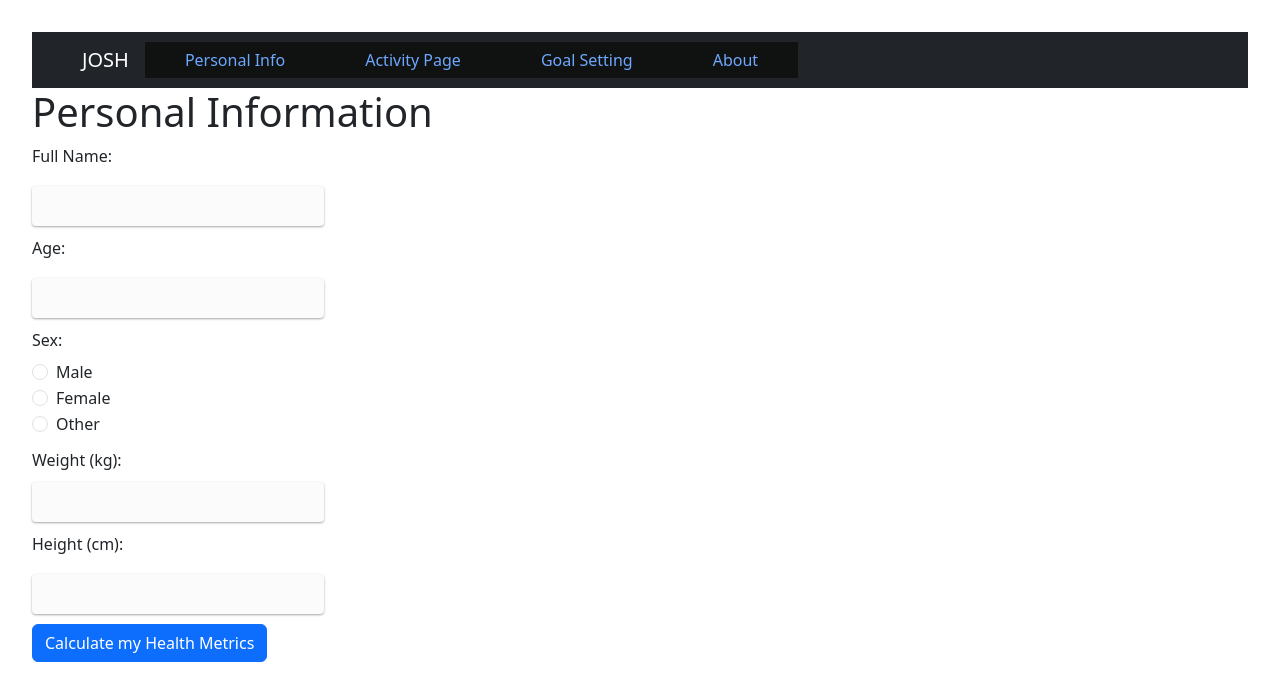
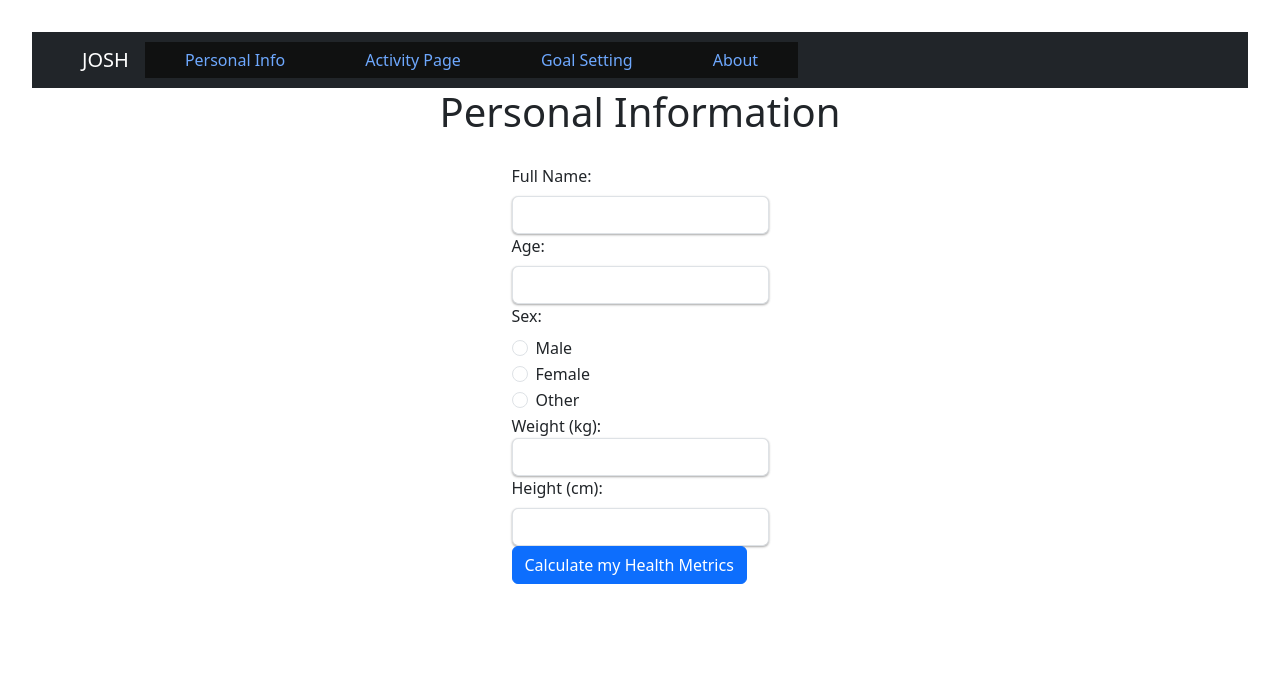
Before and after one commit to HBADE2002/Fitness-tracker-app-personal, a React (Vite) app: page /personal-info-page in a window 1280 px wide. Shown: the top 700 px of the page. Built offline with nearby package versions, Linux system fonts and the light colour scheme.

Commit message:
minor css additions, more to be done eventually

```diff
--- a/src/App.css
+++ b/src/App.css
@@ -92,3 +92,40 @@
    color: darkgreen;
 
 }
+
+.goal-setting-container{
+  width: 100%;
+  display: flex;
+  flex-direction: column;
+  flex-wrap: nowrap;
+  gap: 20px;
+  align-items: center;
+  justify-content: center;
+}
+.health-metrics-container{
+  width: 100%;
+  display: flex;
+  flex-direction: column;
+  flex-wrap: nowrap;
+  gap: 20px;
+  align-items: center;
+  justify-content: center;
+}
+.activity-page-container{
+  width: 100%;
+  display: flex;
+  flex-direction: column;
+  flex-wrap: nowrap;
+  gap: 20px;
+  align-items: center;
+  justify-content: center;
+}
+.personal-info-container{
+  width: 100%;
+  display: flex;
+  flex-direction: column;
+  flex-wrap: nowrap;
+  gap: 20px;
+  align-items: center;
+  justify-content: center;
+}
--- a/src/components/Workout-components/WorkoutList.jsx
+++ b/src/components/Workout-components/WorkoutList.jsx
@@ -3,6 +3,7 @@
 import React from "react";
 import { useDispatch, useSelector } from "react-redux";
 import { deleteActivity } from "../../App/activitySlice";
+import {Button} from "react-bootstrap"
 
 const WorkoutList = ({ onEdit }) => {
   const dispatch = useDispatch();
@@ -22,8 +23,8 @@ const WorkoutList = ({ onEdit }) => {
               <span>{activity.type}</span> |
               <span>{activity.duration} mins</span> |
               <span>{activity.distance} km</span>
-              <button onClick={() => onEdit(activity.id)}>Edit</button>
-              <button onClick={() => handleDelete(activity.id)}>Delete</button>
+              <Button onClick={() => onEdit(activity.id)}>Edit</Button>
+              <Button onClick={() => handleDelete(activity.id)}>Delete</Button>
             </div>
           </li>
         ))}
--- a/src/pages/ActivityPage.jsx
+++ b/src/pages/ActivityPage.jsx
@@ -8,7 +8,7 @@ const ActivityPage = () => {
   const [editingId, setEditingId] = useState(null);
 
   return (
-    <div>
+    <div className="activity-page-container">
       <h1>Activity Tracker</h1>
       {editingId ? <EditWorkout id={editingId} /> : <AddWorkout />}
       <WorkoutList onEdit={setEditingId} />
--- a/src/pages/GoalSetting.jsx
+++ b/src/pages/GoalSetting.jsx
@@ -12,7 +12,7 @@ const GoalSetting = () => {
   const [selectedGoal, setSelectedGoal] = useState(null);
 
   return (
-    <div className="space-y-8">
+    <div className="space-y-8 goal-setting-container">
       <h2 className="text-2xl font-bold">Goal Setting</h2>
 
       {/* Add New Goal */}
--- a/src/pages/HealthMetricsComponent.jsx
+++ b/src/pages/HealthMetricsComponent.jsx
@@ -23,7 +23,7 @@ function HealthMetricsComponent({ weight, height }) {
   }, [height, dispatch]);
 
   return (
-    <div>
+    <div className="health-metrics-container">
       <h2>Health Metrics</h2>
       <p>BMI: {bmi !== null ? bmi.toFixed(2) : 'N/A'}</p>
       <p>Nutrition Level: {nutritionLevel || 'N/A'}</p>
--- a/src/pages/PersonalInfoSignup.jsx
+++ b/src/pages/PersonalInfoSignup.jsx
@@ -24,14 +24,14 @@ function PersonalInfoSignup() {
   };
 
   return (
-    <div className="info-body-container">
+    <div className="personal-info-container">
       <div>
         <h1>Personal Information</h1>
       </div>
       <div>
-        <Form className="personalInfo-input-container" onSubmit={handleSubmit}>
+        <Form onSubmit={handleSubmit}>
           <Form.Label htmlFor="name">Full Name:</Form.Label>
-          <input
+          <Form.Control
             className="input-container"
             type="text"
             id="name"
@@ -41,7 +41,7 @@ function PersonalInfoSignup() {
             required
           />
           <Form.Label htmlFor="name">Age:</Form.Label>
-          <input
+          <Form.Control
             className="input-container"
             type="number"
             id="age"
@@ -87,7 +87,7 @@ function PersonalInfoSignup() {
             </div>
           </Form.Group>
           <label htmlFor="name">Weight (kg):</label>
-          <input
+          <Form.Control
             className="input-container"
             type="number"
             id="weight"
@@ -97,7 +97,7 @@ function PersonalInfoSignup() {
             required
           />
           <Form.Label htmlFor="name">Height (cm):</Form.Label>
-          <input
+          <Form.Control
             className="input-container"
             type="number"
             id="height"
```
